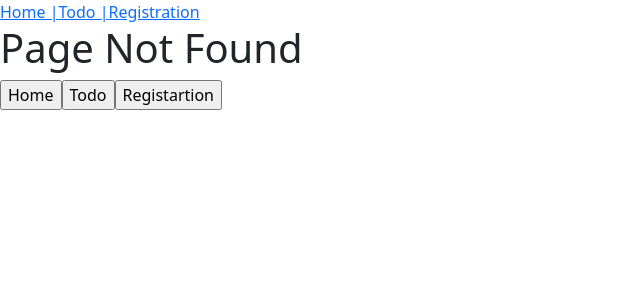
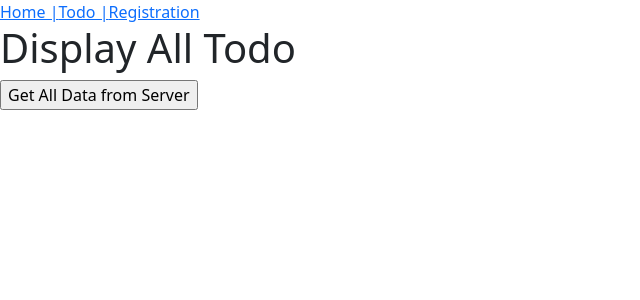
Before and after one commit to umeshtambat/fourth-app-umesh, a React (Create React App) app: page /todo-list in a window 1280 px wide. Before the commit this address had no page. Shown: the top 300 px of the page, without its empty margins (0-640 px from the left). Built offline with nearby package versions, Linux system fonts and the light colour scheme.

Commit message:
display-todo

```diff
--- a/src/App.js
+++ b/src/App.js
@@ -2,7 +2,7 @@
 import MyTodo from "./pages/MyTodo";
 import MyRegistration from "./pages/MyRegistration";
 import MyNavigationLinks from "./pages/MyNavigationLinks";
-import MyNavigationLinksUsingButton from "./pages/MyNavigationLinksUsingButton";
+import MyTodoList from "./pages/MyTodoList";
 
 function App() {
   return (
@@ -15,11 +15,10 @@
           <Route path="/" element={<h1>Hello</h1>} />
           <Route path="/home" element={<h1>Home</h1>} />
           <Route path="/todo" element={<MyTodo />} />
+          <Route path="/todo-list" element={<MyTodoList />} />
           <Route path="/registration" element={<MyRegistration />} />
           <Route path="*" element={<h1>Page Not Found</h1>} />
         </Routes>
-
-        <MyNavigationLinksUsingButton />
       </BrowserRouter>
     </>
   );
--- /dev/null
+++ b/src/pages/MyTodoList.js
@@ -0,0 +1,36 @@
+import { useState } from "react";
+
+function MyTodoList() {
+  let [todoList, setTodoList] = useState([]);
+
+  let getAllTodoAction = async () => {
+    let url = `http://localhost:4000/find-all-todo`;
+    let res = await fetch(url);
+    let list = await res.json();
+
+    // list updated.
+    let newlist = [...list];
+    setTodoList(newlist);
+  };
+
+  return (
+    <>
+      <h1>Display All Todo</h1>
+      <input
+        type="button"
+        value="Get All Data from Server"
+        onClick={getAllTodoAction}
+      />
+
+      {todoList.map((item) => (
+        <>
+          <div className="alert alert-secondary mb-1">
+            {item.task} <p>{item.description}</p>
+          </div>
+        </>
+      ))}
+    </>
+  );
+}
+
+export default MyTodoList;
```
